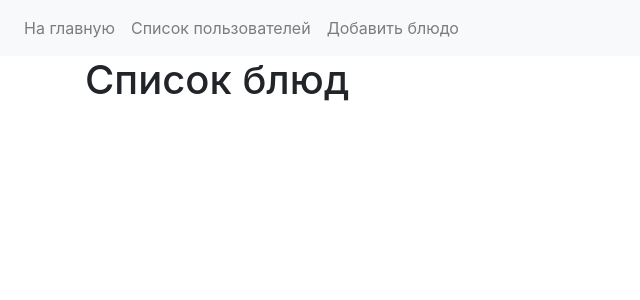
After one commit to InsPavel/python-group_1-homework_44-pavel_zhuvagin, a Django app: page /food in a window 1280 px wide. The commit adds this page. Shown: the top 300 px of the page, without its empty margins (0-640 px from the left). Run offline with Django 3.2, Linux system fonts and the light colour scheme; data that the repository does not hold is empty; parts of the project's set-up code (start-up, migrations or seed data) failed here and were passed over; some libraries are stand-ins or nearby versions.

```diff
--- a/source/main/urls.py
+++ b/source/main/urls.py
@@ -17,7 +17,7 @@ from django.contrib import admin
 from django.urls import path
 from django.conf.urls.static import static
 from django.conf import settings
-from webapp.views import OrderListView, OrderDetailList, OrderCreateView, FoodCreateView, FoodDetailView, OrderFoodCreateView
+from webapp.views import OrderListView, OrderDetailList, OrderCreateView, FoodCreateView, FoodDetailView, OrderFoodCreateView, FoodListView
 
 urlpatterns = [
     path('admin/', admin.site.urls),
@@ -26,7 +26,8 @@ urlpatterns = [
     path('order/create', OrderCreateView.as_view(), name='order_create'),
     path('food/create', FoodCreateView.as_view(), name='food_create'),
     path('food/<int:pk>', FoodDetailView.as_view(), name='food_detail'),
-    path('order/<int:pk>/food/create', OrderFoodCreateView.as_view(), name='order_food_create')
+    path('order/<int:pk>/food/create', OrderFoodCreateView.as_view(), name='order_food_create'),
+    path('food', FoodListView.as_view(), name='food_list'),
 ]
 
 urlpatterns += static(settings.MEDIA_URL, document_root=settings.MEDIA_ROOT)
--- /dev/null
+++ b/source/webapp/templates/food_list.html
@@ -0,0 +1,15 @@
+{% extends 'base.html' %}
+{% block menu %}
+    <li class="nav-item">
+        <a href="#" class="nav-link">Список пользователей</a>
+    </li>
+    <li class="nav-item">
+        <a href="{% url 'food_create' %}" class="nav-link">Добавить блюдо</a>
+    </li>
+{% endblock %}
+{% block content %}
+    <h1>Список блюд</h1>
+    {% for food in food_list %}
+        <p>{{ food.pk }}.{{ food.name }} <a href="#">Изменить</a></p>
+    {% endfor %}
+{% endblock %}
--- a/source/webapp/templates/order_list.html
+++ b/source/webapp/templates/order_list.html
@@ -5,6 +5,9 @@
     </li>
     <li class="nav-item">
         <a href="{% url 'food_create' %}" class="nav-link">Добавить блюдо</a>
+    </li>
+    <li class="nav-item">
+        <a href="{% url 'food_list' %}" class="nav-link">Список блюд</a>
     </li>
 {% endblock %}
 {% block content %}
--- a/source/webapp/views.py
+++ b/source/webapp/views.py
@@ -49,3 +49,7 @@ class FoodCreateView(CreateView):
 
     def get_success_url(self):
         return reverse('food_detail', kwargs={'pk': self.object.pk})
+
+class FoodListView(ListView):
+    model = Food
+    template_name = 'food_list.html'
```
